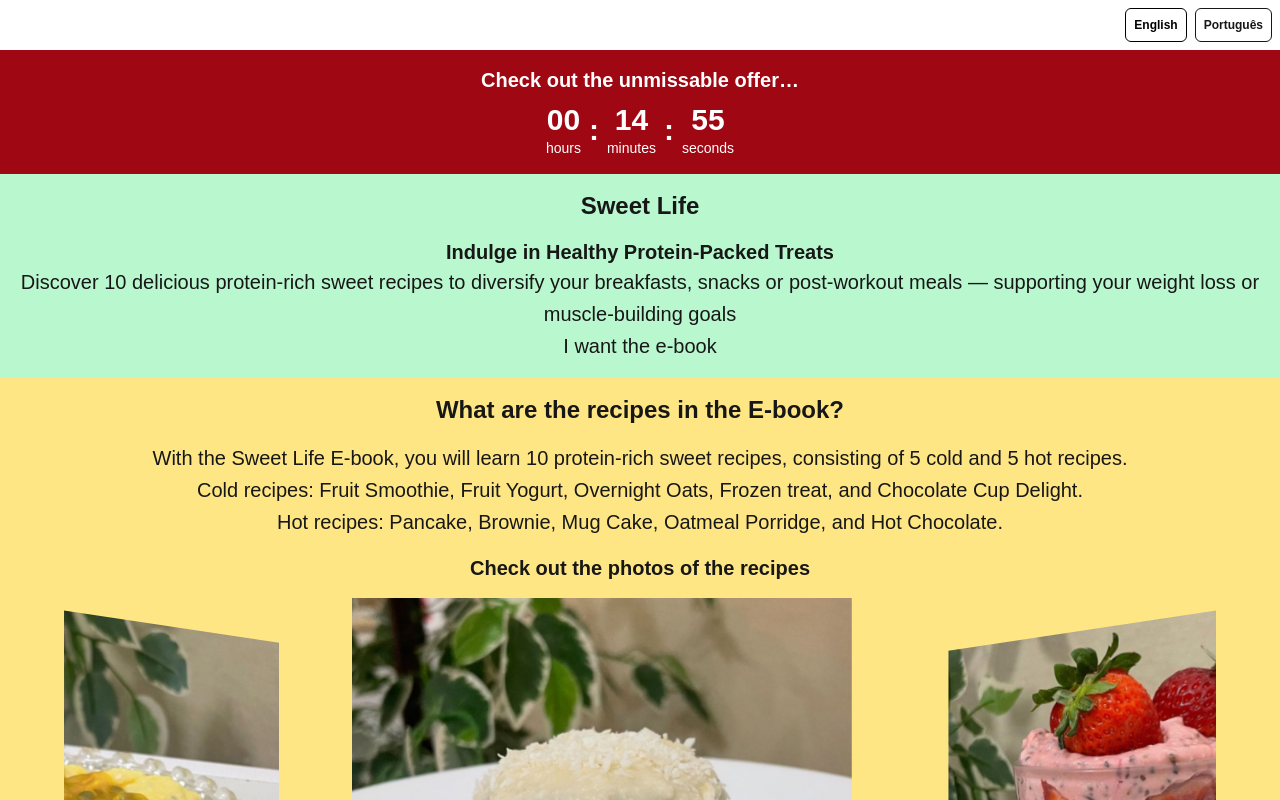
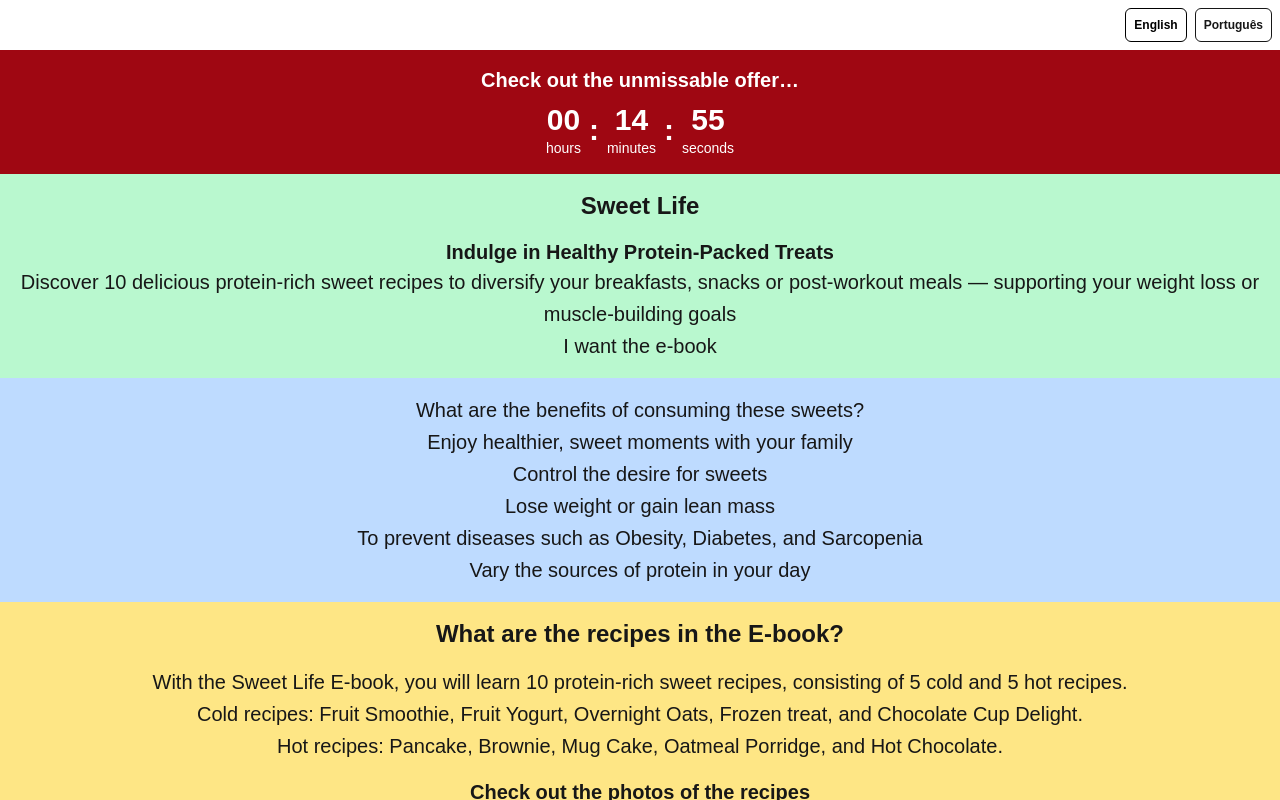
Before and after one commit to dnstld/recipeswithshake, a Next.js app: page / in a window 1280 px wide. Shown: the top 800 px of the page. Built offline with nearby package versions, Linux system fonts and the light colour scheme; no server answers.

Commit message:
create benefits

```diff
--- a/app/page.tsx
+++ b/app/page.tsx
@@ -1,3 +1,4 @@
+import Benefits from "@/components/Benefits";
 import Gallery from "@/components/Gallery";
 import Hero from "@/components/Hero";
 import Timer from "@/components/Timer";
@@ -22,6 +23,7 @@ export default function Home() {
     <main className="w-full">
       <Timer />
       <Hero />
+      <Benefits />
       <Gallery />
     </main>
   );
--- /dev/null
+++ b/components/Benefits.tsx
@@ -0,0 +1,20 @@
+import { useTranslations } from "next-intl";
+
+const Benefits = () => {
+  const t = useTranslations("benefits");
+
+  return (
+    <section className="p-4 bg-blue-200 text-center leading-6 md:leading-8 md:text-xl">
+      <h2>{t("title")}</h2>
+      <ul>
+        <li>{t("benefit-1")}</li>
+        <li>{t("benefit-2")}</li>
+        <li>{t("benefit-3")}</li>
+        <li>{t("benefit-4")}</li>
+        <li>{t("benefit-5")}</li>
+      </ul>
+    </section>
+  );
+};
+
+export default Benefits;
--- a/messages/en.json
+++ b/messages/en.json
@@ -19,6 +19,14 @@
     "description": "Discover 10 delicious protein-rich sweet recipes to diversify your breakfasts, snacks or post-workout meals — supporting your weight loss or muscle-building goals",
     "cta": "I want the e-book"
   },
+  "benefits": {
+    "title": "What are the benefits of consuming these sweets?",
+    "benefit-1": "Enjoy healthier, sweet moments with your family",
+    "benefit-2": "Control the desire for sweets",
+    "benefit-3": "Lose weight or gain lean mass",
+    "benefit-4": "To prevent diseases such as Obesity, Diabetes, and Sarcopenia",
+    "benefit-5": "Vary the sources of protein in your day"
+  },
   "gallery": {
     "title": "What are the recipes in the E-book?",
     "sweet-recipes": "With the Sweet Life E-book, you will learn 10 protein-rich sweet recipes, consisting of 5 cold and 5 hot recipes.",
--- a/messages/pt.json
+++ b/messages/pt.json
@@ -19,6 +19,14 @@
     "description": "Discover 10 delicious protein-rich sweet recipes to diversify your breakfasts, snacks or post-workout meals — supporting your weight loss or muscle-building goals",
     "cta": "I want the e-book"
   },
+  "benefits": {
+    "title": "What are the benefits of consuming these sweets?",
+    "benefit-1": "Enjoy healthier, sweet moments with your family",
+    "benefit-2": "Control the desire for sweets",
+    "benefit-3": "Lose weight or gain lean mass",
+    "benefit-4": "To prevent diseases such as Obesity, Diabetes, and Sarcopenia",
+    "benefit-5": "Vary the sources of protein in your day"
+  },
   "gallery": {
     "title": "What are the recipes in the E-book?",
     "sweet-recipes": "With the Sweet Life E-book, you will learn 10 protein-rich sweet recipes, consisting of 5 cold and 5 hot recipes.",
```
